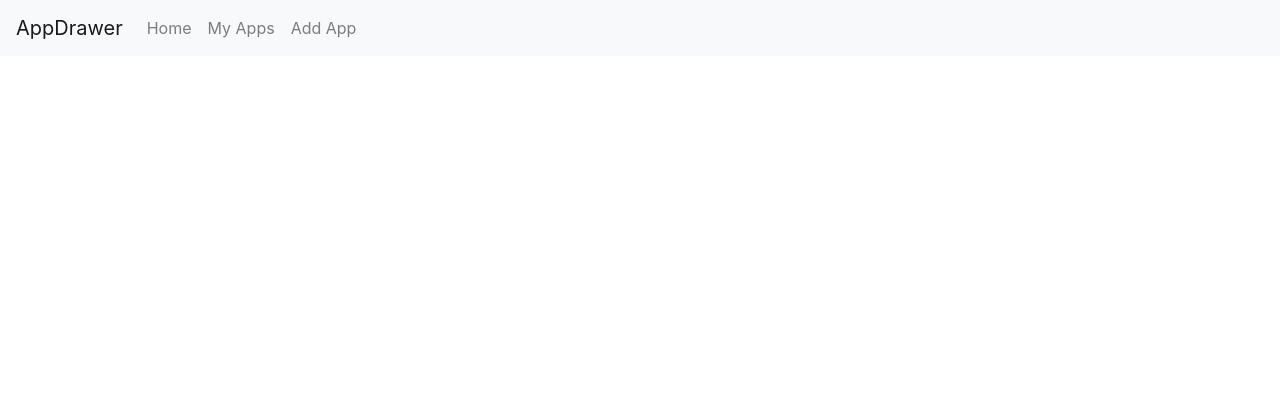
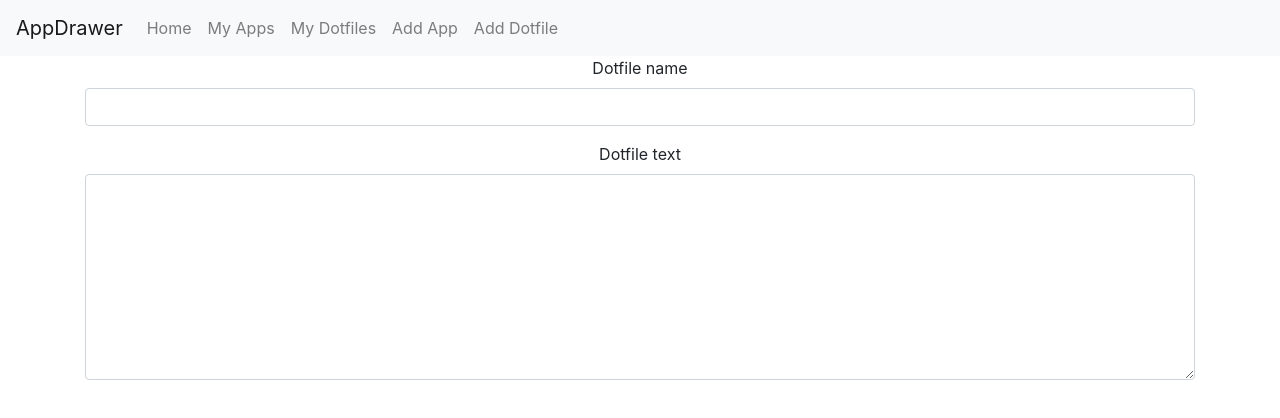
Before and after one commit to JoshuaLeeGMIT/app-drawer, a React (Create React App) app: page /create-dotfile in a window 1280 px wide. Shown: the top 418 px of the page. Built offline with nearby package versions, Linux system fonts and the light colour scheme.

Commit message:
app: Add dotfile creator and browser

```diff
--- a/src/App.js
+++ b/src/App.js
@@ -5,6 +5,8 @@ import React from 'react';
 import {AppGrid} from './components/appGrid';
 import {BrowserRouter, Switch, Route} from 'react-router-dom';
 import {CreateApp} from './components/createApp';
+import {CreateDotfile} from './components/createDotfile';
+import {DotfileList} from './components/dotfileList';
 import {Home} from './components/home';
 
 import './App.css';
@@ -20,13 +22,17 @@ class App extends React.Component {
             <Nav className="mr-auto">
               <Nav.Link href="/">Home</Nav.Link>
               <Nav.Link href="/browse-apps">My Apps</Nav.Link>
+              <Nav.Link href="/browse-dotfiles">My Dotfiles</Nav.Link>
               <Nav.Link href="/create-app">Add App</Nav.Link>
+              <Nav.Link href="/create-dotfile">Add Dotfile</Nav.Link>
             </Nav>
           </Navbar>
           <Switch>
             <Route exact path="/" component={Home}></Route>
             <Route exact path="/browse-apps" component={AppGrid}></Route>
+            <Route exact path="/browse-dotfiles" component={DotfileList}></Route>
             <Route exact path="/create-app" component={CreateApp}></Route>
+            <Route exact path="/create-dotfile" component={CreateDotfile}></Route>
           </Switch>
         </div>
       </BrowserRouter>
--- /dev/null
+++ b/src/components/createDotfile.js
@@ -0,0 +1,52 @@
+import Container from 'react-bootstrap/Container';
+import Form from 'react-bootstrap/Form';
+import React from 'react';
+
+import '../App.css';
+import 'bootstrap/dist/css/bootstrap.min.css';
+
+export class CreateDotfile extends React.Component {
+
+  constructor() {
+    super();
+
+    this.onChangeName = this.onChangeName.bind(this);
+    this.onChangeDescr = this.onChangeText.bind(this);
+
+    this.state = {
+      name: "",
+      text: ""
+    };
+  }
+
+  onChangeName(e) {
+    this.setState({
+      name: e.target.value
+    });
+  }
+
+  onChangeText(e) {
+    this.setState({
+      text: e.target.value
+    });
+  }
+
+  render() {
+    return (
+      <div className="App">
+        <Container>
+          <form onSubmit={this.onSubmit}>
+            <Form.Group>
+              <Form.Label>Dotfile name</Form.Label>
+              <Form.Control type="text" value={this.state.name} onChange={this.onChangeName}></Form.Control>
+            </Form.Group>
+            <Form.Group>
+              <Form.Label>Dotfile text</Form.Label>
+              <Form.Control as="textarea" rows={8} value={this.state.descr} onChange={this.onChangeDescr}></Form.Control>
+            </Form.Group>
+          </form>
+        </Container>
+      </div>
+    );
+  }
+}
--- /dev/null
+++ b/src/components/dotfile.js
@@ -0,0 +1,14 @@
+import React from 'react';
+
+import {DotfileItem} from './dotfileItem';
+
+import '../App.css';
+import 'bootstrap/dist/css/bootstrap.min.css';
+
+export class Dotfile extends React.Component {
+  render() {
+    return this.props.dotfiles.map((dotfile) => {
+      return <DotfileItem dotfile={dotfile}></DotfileItem>
+    })
+  }
+}
--- /dev/null
+++ b/src/components/dotfileItem.js
@@ -0,0 +1,15 @@
+import ListGroup from 'react-bootstrap/ListGroup';
+import React from 'react';
+
+import '../App.css';
+import 'bootstrap/dist/css/bootstrap.min.css';
+
+export class DotfileItem extends React.Component {
+  render() {
+    return (
+      <div className="App">
+        <ListGroup.Item>{this.props.dotfile.name}</ListGroup.Item>
+      </div>
+    );
+  }
+}
--- /dev/null
+++ b/src/components/dotfileList.js
@@ -0,0 +1,42 @@
+import Col from 'react-bootstrap/Col';
+import Container from 'react-bootstrap/Container';
+import ListGroup from 'react-bootstrap/ListGroup';
+import React from 'react';
+import Row from 'react-bootstrap/Row';
+
+import {Dotfile} from './dotfile';
+
+import '../App.css';
+import 'bootstrap/dist/css/bootstrap.min.css';
+
+export class DotfileList extends React.Component {
+
+  state = {
+    dotfiles: [
+      {
+        "name": ".bashrc",
+        "text": ""
+      },
+      {
+        "name": ".vimrc",
+        "text": ""
+      }
+    ]
+  }
+
+  render() {
+    return (
+      <div className="App">
+        <Container>
+          <Row>
+            <Col md="auto">
+              <ListGroup>
+                <Dotfile dotfiles={this.state.dotfiles}></Dotfile>
+              </ListGroup>
+            </Col>
+          </Row>
+        </Container>
+      </div>
+    );
+  }
+}
```
